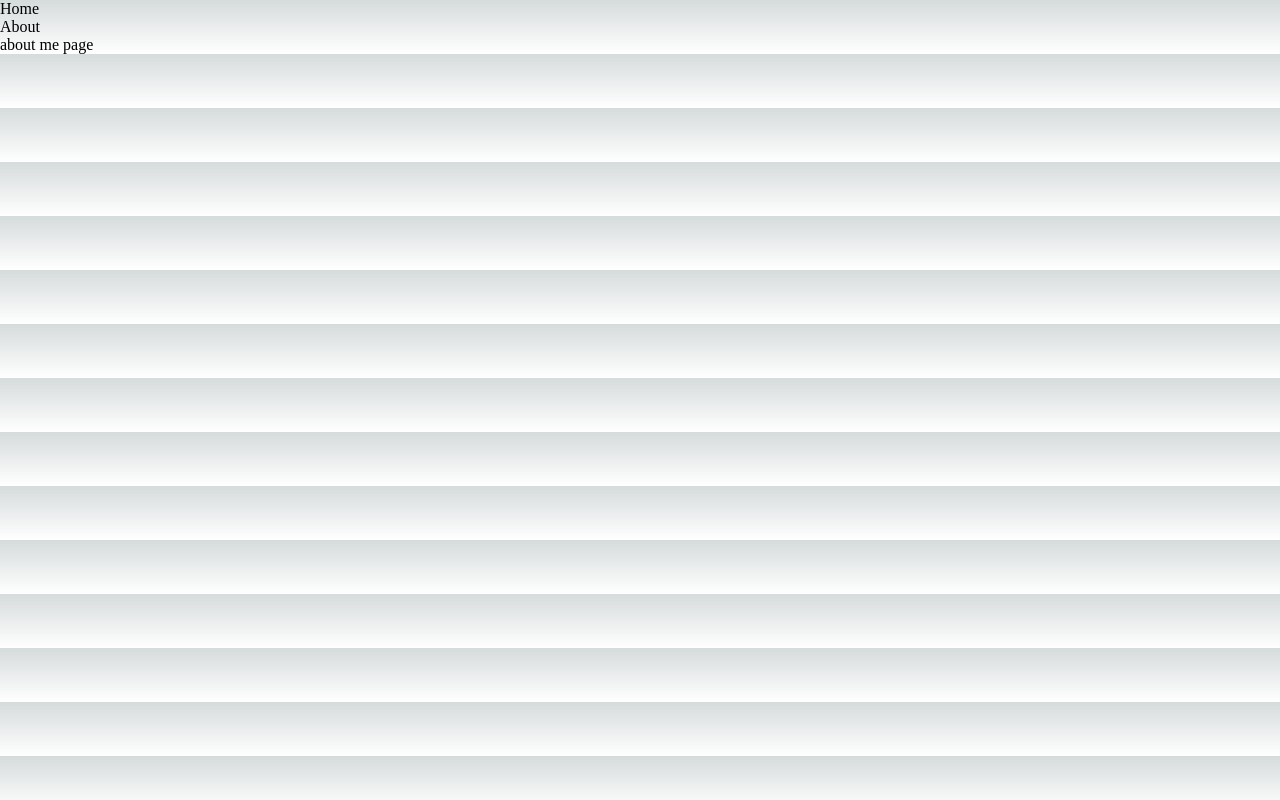
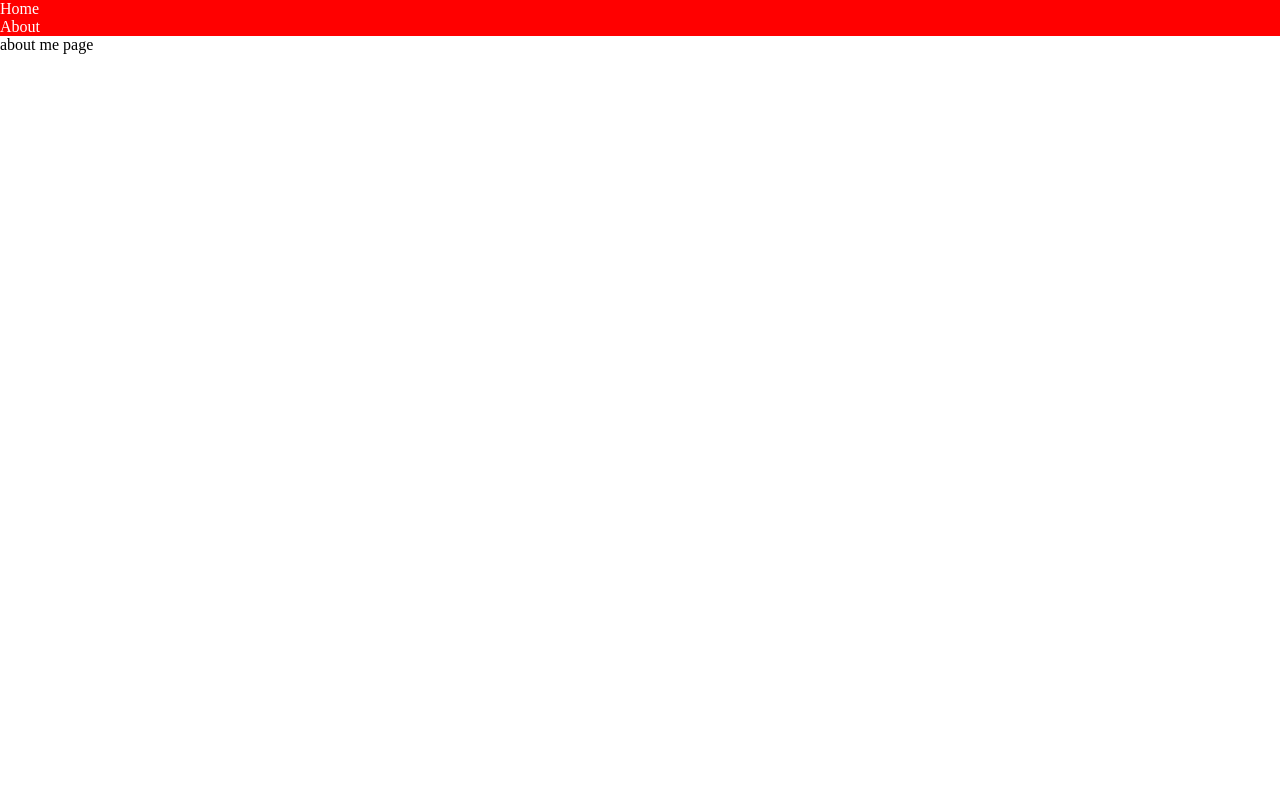
Before and after one commit to Sing-Kai/profile-page, a Next.js app in the folder profile-page-app/: page /about in a window 1280 px wide. Built offline with nearby package versions, Linux system fonts and the light colour scheme.

Commit message:
updated background and navbar colour

```diff
--- a/profile-page-app/src/components/navbar.tsx
+++ b/profile-page-app/src/components/navbar.tsx
@@ -90,7 +90,7 @@
 
 const NavBar = () => {
     return (
-      <ul>
+      <NavBarContainer>
         <li>
           <Link href='/'>
             Home
@@ -101,8 +101,13 @@
             About
           </Link>
         </li>
-      </ul>
+      </NavBarContainer>
     )
 }
 
+const NavBarContainer = styled.ul`
+  background: red;
+  color: white;
+`;
+
 export default NavBar
--- a/profile-page-app/styles/globals.css
+++ b/profile-page-app/styles/globals.css
@@ -1,4 +1,15 @@
-:root {
+* {
+  margin: 0;
+  padding: 0;
+  box-sizing: border-box;
+}
+a {
+  color: inherit;
+  text-decoration: none;
+}
+
+
+/* :root {
   --max-width: 1100px;
   --border-radius: 12px;
   --font-mono: ui-monospace, Menlo, Monaco, 'Cascadia Mono', 'Segoe UI Mono',
@@ -95,13 +106,9 @@
     rgb(var(--background-start-rgb));
 }
 
-a {
-  color: inherit;
-  text-decoration: none;
-}
 
 @media (prefers-color-scheme: dark) {
   html {
     color-scheme: dark;
   }
-}
+} */
```
